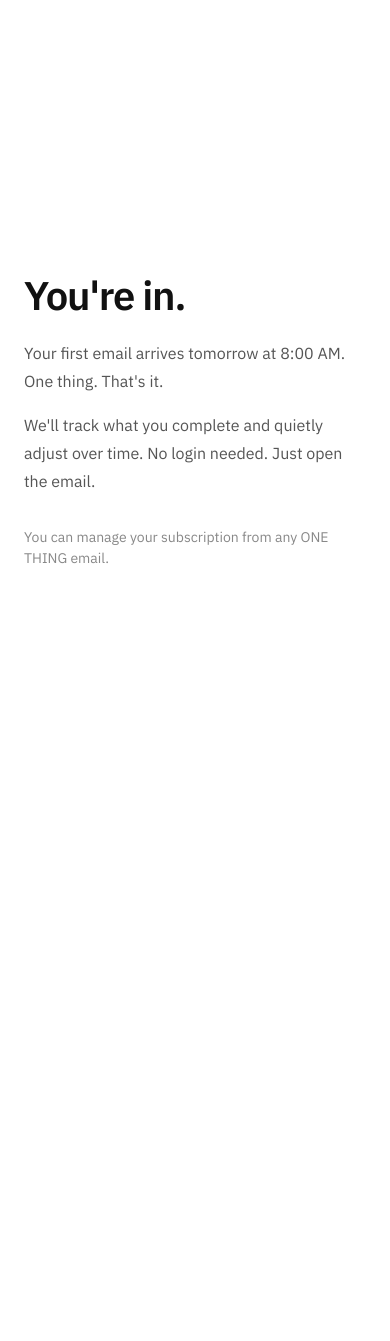
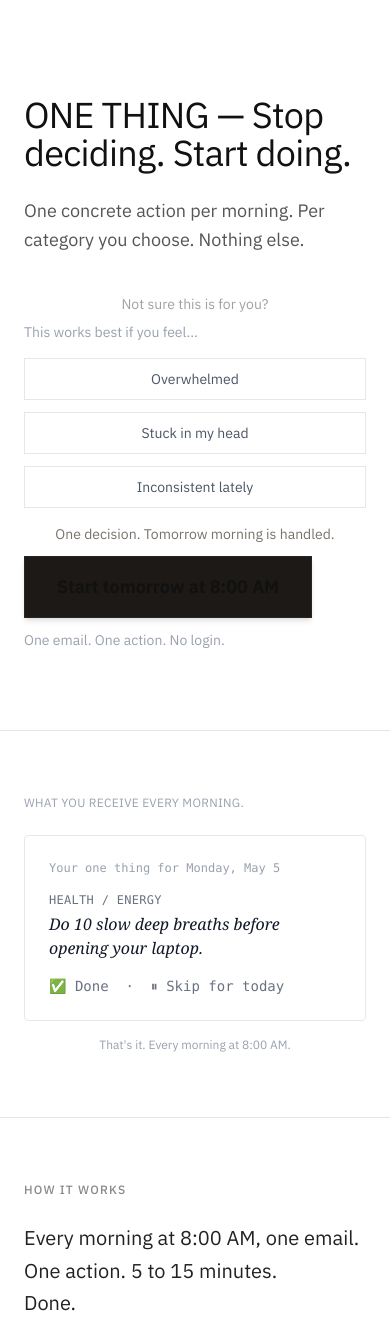
Before and after one commit to yoss823/ONE-THING, a Next.js app: page / in a window 390 px wide. Shown: the top 1341 px of the page. Before the commit the page ends 844 px from the top, so only its background shows below. Built offline with nearby package versions, Linux system fonts and the light colour scheme.

Commit message:
Update page.tsx

```diff
--- a/app/page.tsx
+++ b/app/page.tsx
@@ -1,144 +1,142 @@
-"use client";
+import Link from "next/link";
+import GuidedChoice from "@/components/GuidedChoice";
 
-import { Suspense } from "react";
-import { useSearchParams } from "next/navigation";
+const categories = [
+  "Mental clarity",
+  "Organization",
+  "Health / Energy",
+  "Work / Business",
+  "Personal projects",
+  "Relationships",
+];
 
-type OnboardingData = {
-  categories: string[];
-  energyLevel: string;
-  availableMinutes: number;
-};
+const plans = [
+  { label: "1 category", price: "$4.99", period: "/month" },
+  { label: "2 categories", price: "$7.99", period: "/month" },
+  { label: "3 categories", price: "$9.99", period: "/month" },
+];
 
-function readOnboardingData(): OnboardingData | null {
-  try {
-    const raw = localStorage.getItem("onboarding");
-    if (!raw) return null;
-    const parsed = JSON.parse(raw) as OnboardingData;
-    if (!parsed || !Array.isArray(parsed.categories)) return null;
-    return parsed;
-  } catch {
-    return null;
-  }
-}
+export default function Home() {
+  return (
+    <main className="min-h-screen bg-white text-[#111]">
+      {/* Hero */}
+      <section className="px-6 pt-24 pb-20 max-w-2xl mx-auto">
+        <h1
+          className="font-[var(--font-display)] text-4xl sm:text-5xl leading-[1.05] md:text-6xl"
+          style={{ letterSpacing: "-0.02em" }}
+        >
+          ONE THING — Stop deciding. Start doing.
+        </h1>
+        <p className="mt-6 text-lg text-[#555] leading-relaxed">
+          One concrete action per morning. Per category you choose. Nothing
+          else.
+        </p>
+        <div className="mt-10">
+          <p className="text-sm text-stone-400 text-center mb-2">Not sure this is for you?</p>
+          <GuidedChoice />
+          <p className="text-sm text-stone-500 text-center mb-3">One decision. Tomorrow morning is handled.</p>
+          <Link
+            href="/onboarding"
+            className="inline-block bg-stone-900 text-white font-semibold px-8 py-4 text-lg rounded-none border border-stone-800 shadow-md hover:bg-stone-800 hover:text-white transition-colors duration-150"
+          >
+            Start tomorrow at 8:00 AM
+          </Link>
+          <p className="mt-3 text-sm text-gray-400">One email. One action. No login.</p>
+        </div>
+      </section>
 
-function WelcomeContent() {
-  const searchParams = useSearchParams();
-  const sessionId = searchParams.get("session_id");
+      {/* Divider */}
+      <div className="border-t border-[#e5e5e5]" />
 
-  let onboarding: OnboardingData | null = null;
-  if (typeof window !== "undefined") {
-    onboarding = readOnboardingData();
-  }
+      {/* Mini Demo */}
+      <section className="px-6 py-16 max-w-2xl mx-auto">
+        <p className="text-xs text-gray-400 mb-6 uppercase tracking-wide">What you receive every morning.</p>
+        <div className="email-card border border-gray-200 rounded-sm p-6 max-w-sm mx-auto font-mono text-sm bg-white">
+          <p className="email-line-1 text-xs text-gray-400 mb-4">Your one thing for Monday, May 5</p>
+          <p className="email-line-2 text-xs uppercase tracking-wide text-gray-500 mb-1">Health / Energy</p>
+          <p className="email-line-3 text-base text-gray-900 mb-4 font-serif italic">Do 10 slow deep breaths before opening your laptop.</p>
+          <p className="email-line-4 text-sm text-gray-500">✅ Done &nbsp;·&nbsp; ⏸ Skip for today</p>
+        </div>
+        <p className="text-xs text-gray-400 mt-4 text-center">That&apos;s it. Every morning at 8:00 AM.</p>
+      </section>
 
-  return (
-    <main
-      style={{
-        minHeight: "100vh",
-        backgroundColor: "#fff",
-        display: "flex",
-        alignItems: "center",
-        justifyContent: "center",
-        padding: "4rem 1.5rem",
-      }}
-    >
-      <div style={{ width: "100%", maxWidth: 480 }}>
-        <h1
-          style={{
-            fontSize: "2.5rem",
-            fontWeight: 700,
-            letterSpacing: "-0.03em",
-            lineHeight: 1,
-            color: "#111",
-            marginBottom: "1.5rem",
-          }}
-        >
-          You&apos;re in.
-        </h1>
+      {/* Divider */}
+      <div className="border-t border-[#e5e5e5]" />
 
-        <p
-          style={{
-            fontSize: "1rem",
-            lineHeight: 1.75,
-            color: "#555",
-            marginBottom: "1rem",
-          }}
-        >
-          Your first email arrives tomorrow at 8:00 AM. One thing. That&apos;s it.
+      {/* How it works */}
+      <section className="px-6 py-16 max-w-2xl mx-auto">
+        <h2 className="text-xs font-medium uppercase tracking-widest text-[#888] mb-6">
+          How it works
+        </h2>
+        <p className="text-xl leading-relaxed text-[#222]">
+          Every morning at 8:00 AM, one email.
+          <br />
+          One action. 5 to 15 minutes.
+          <br />
+          Done.
         </p>
+      </section>
 
-        <p
-          style={{
-            fontSize: "1rem",
-            lineHeight: 1.75,
-            color: "#555",
-            marginBottom: "2rem",
-          }}
-        >
-          We&apos;ll track what you complete and quietly adjust over time. No login
-          needed. Just open the email.
-        </p>
+      {/* Divider */}
+      <div className="border-t border-[#e5e5e5]" />
 
-        {onboarding && onboarding.categories.length > 0 && (
-          <div
-            style={{
-              border: "1px solid #e5e5e5",
-              borderRadius: "1rem",
-              backgroundColor: "#faf8f2",
-              padding: "1.25rem 1.5rem",
-              fontSize: "0.875rem",
-              lineHeight: 1.75,
-              color: "#555",
-              marginBottom: "2rem",
-            }}
+      {/* Categories */}
+      <section className="px-6 py-16 max-w-2xl mx-auto">
+        <h2 className="text-xs font-medium uppercase tracking-widest text-[#888] mb-8">
+          Categories
+        </h2>
+        <ul className="space-y-3">
+          {categories.map((cat) => (
+            <li key={cat} className="text-lg text-[#222]">
+              {cat}
+            </li>
+          ))}
+        </ul>
+      </section>
+
+      {/* Divider */}
+      <div className="border-t border-[#e5e5e5]" />
+
+      {/* Pricing */}
+      <section className="px-6 py-16 max-w-2xl mx-auto">
+        <h2 className="text-xs font-medium uppercase tracking-widest text-[#888] mb-8">
+          Pricing
+        </h2>
+        <div className="grid grid-cols-1 gap-4 sm:grid-cols-3">
+          {plans.map((plan) => (
+            <div
+              key={plan.label}
+              className="border border-[#e5e5e5] rounded-2xl p-6"
+            >
+              <p className="text-sm text-[#555]">{plan.label}</p>
+              <p className="mt-3 font-[var(--font-display)] text-4xl leading-none">
+                {plan.price}
+                <span className="text-base font-normal text-[#888]">
+                  {plan.period}
+                </span>
+              </p>
+            </div>
+          ))}
+        </div>
+        <div className="mt-8">
+          <p className="text-sm text-stone-500 text-center mb-3">One decision. Tomorrow morning is handled.</p>
+          <Link
+            href="/onboarding"
+            className="inline-block bg-stone-900 text-white font-semibold px-8 py-4 text-lg rounded-none border border-stone-800 shadow-md hover:bg-stone-800 hover:text-white transition-colors duration-150"
           >
-            <p>Your categories: {onboarding.categories.join(", ")}</p>
-            {onboarding.energyLevel && (
-              <p>Energy level: {onboarding.energyLevel}</p>
-            )}
-            {onboarding.availableMinutes != null && (
-              <p>Time available: {onboarding.availableMinutes} minutes</p>
-            )}
-          </div>
-        )}
+            Start tomorrow at 8:00 AM
+          </Link>
+          <p className="mt-3 text-sm text-gray-400">One email. One action. No login.</p>
+        </div>
+      </section>
 
-        {sessionId && (
-          <p
-            style={{
-              fontSize: "0.75rem",
-              color: "#aaa",
-              marginBottom: "1.5rem",
-            }}
-          >
-            Session: {sessionId}
-          </p>
-        )}
+      {/* Divider */}
+      <div className="border-t border-[#e5e5e5]" />
 
-        <p style={{ fontSize: "0.875rem", color: "#888" }}>
-          You can manage your subscription from any ONE THING email.
-        </p>
-      </div>
+      {/* Footer */}
+      <footer className="px-6 py-10 max-w-2xl mx-auto">
+        <p className="text-sm text-gray-400">ONE THING</p>
+      </footer>
     </main>
   );
 }
-
-export default function WelcomePage() {
-  return (
-    <Suspense
-      fallback={
-        <main
-          style={{
-            minHeight: "100vh",
-            backgroundColor: "#fff",
-            display: "flex",
-            alignItems: "center",
-            justifyContent: "center",
-          }}
-        >
-          <p style={{ color: "#888", fontSize: "0.875rem" }}>Loading…</p>
-        </main>
-      }
-    >
-      <WelcomeContent />
-    </Suspense>
-  );
-}
```
